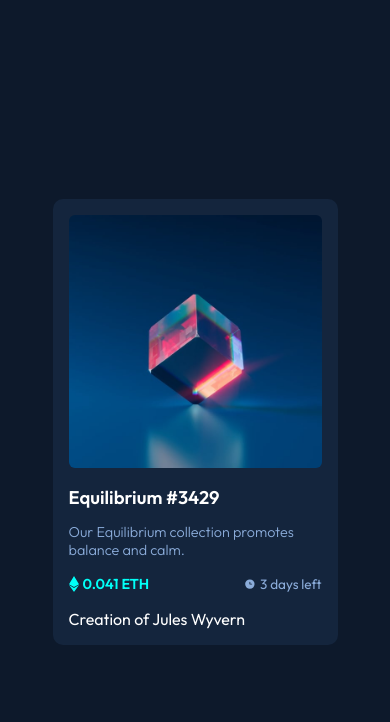
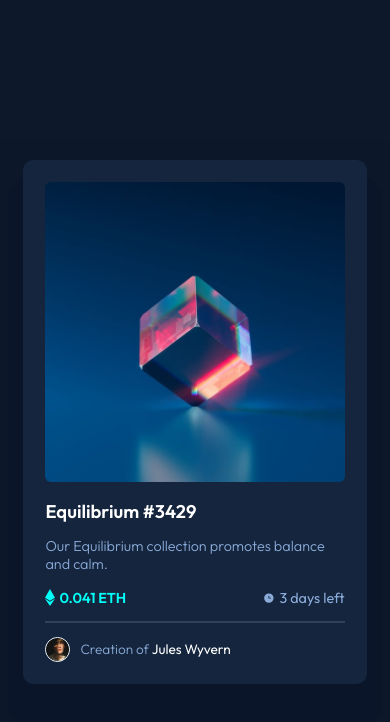
Before and after one commit to ThibautMilville/NFT_Preview_Card_Component, a plain HTML site: page index.html in a window 390 px wide. Drawn offline with Linux system fonts and the light colour scheme.

Commit message:
hover effects + shadows

```diff
--- a/index.html
+++ b/index.html
@@ -19,7 +19,11 @@
         <p class="price"><img src="images/icon-ethereum.svg" alt="ethereum">0.041 ETH</p>
         <p class="date"><img src="images/icon-clock.svg" alt="clock">3 days left</p>
       </div>
-      <p>Creation of Jules Wyvern</p>
+      <hr>
+      <div class="identity">
+        <img src="images/image-avatar.png" alt="avatar">
+        <p>Creation of <span>Jules Wyvern</span></p>
+      </div>
     </div>
   </section>
 </body>
--- a/style.sass
+++ b/style.sass
@@ -25,18 +25,23 @@ body
   color: var(--white)
 
   section.main-container
-    width: 285px
+    width: 275px
     background-color: var(--very-dark-blue-card-bg)
     border-radius: 10px
     padding: 16px
+    box-shadow: 0px 30px 0px 15px #060c1f14, 0px 30px 0px 50px #060c1f14
 
     img
       width: 100%
       border-radius: 6px
 
     h1
+      width: fit-content
       font-size: 1.15rem
       margin: 14px 0
+      cursor: pointer
+      &:hover
+        color: var(--cyan)
 
     p.description
       font-size: 0.9rem
@@ -71,3 +76,44 @@ body
         img
           width: 12px
           margin-right: 4px
+
+    hr
+      border: 1px solid var(--very-dark-blue-line)
+
+    div.identity
+      display: flex
+      align-items: center
+      margin: 12px 0 8px 0
+
+      img
+        width: 25px
+        border: 1px solid var(--white)
+        border-radius: 50%
+
+      p
+        font-size: 0.85rem
+        font-weight: 300
+        color: var(--soft-blue)
+        margin-left: 10px
+
+      span
+        color: var(--white)
+        font-weight: 400
+        cursor: pointer
+        &:hover
+          color: var(--cyan)
+
+@media (max-width: 600px)
+  body
+    section.main-container
+      width: 88%
+      padding: 22px
+
+      div.price-n-date
+        margin: 14px 0
+
+        p.date
+          font-size: 0.9rem
+
+      div.identity
+        margin: 14px 0 0 0
```
Also changed, not shown: style.css, 1 other file.
